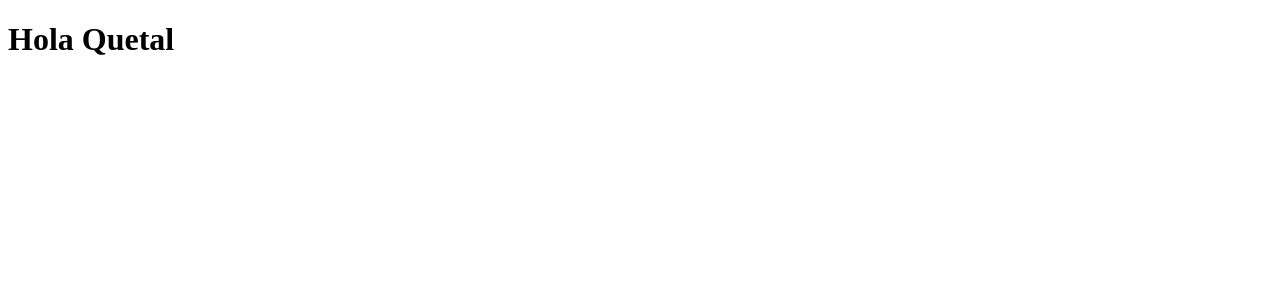
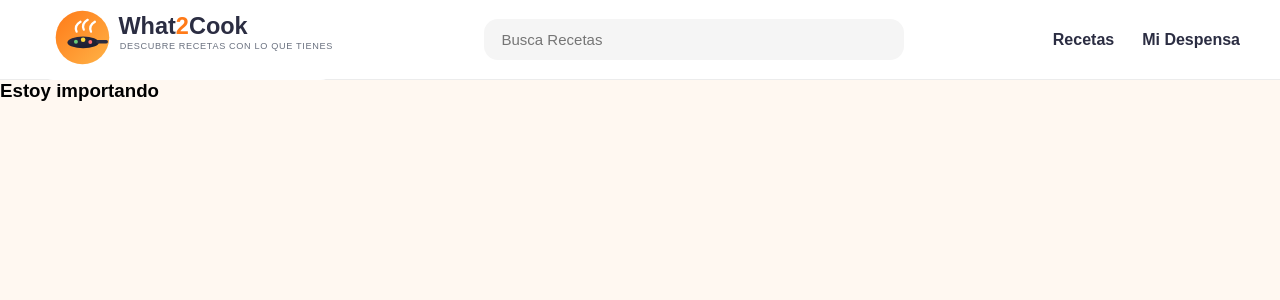
Before and after one commit to alvarowau/What2Cook, a Vue app: page / in a window 1280 px wide. Shown: the top 300 px of the page. Built offline with nearby package versions, Linux system fonts and the light colour scheme.

Commit message:
usando .env

```diff
--- a/src/App.vue
+++ b/src/App.vue
@@ -1,7 +1,18 @@
-<script setup></script>
+<script setup>
+import NavbarView from './views/NavbarView.vue';
+
+</script>
 
 <template>
-  <h1>Hola Quetal</h1>
+  <NavbarView/>
+  <RouterView/>
 </template>
 
-<style></style>
+<style>
+
+* {
+    margin: 0;
+    padding: 0;
+    box-sizing: border-box;
+}
+</style>
--- a/src/main.js
+++ b/src/main.js
@@ -1,7 +1,7 @@
 import { createApp } from "vue";
 
 import App from "./App.vue";
-
+import router from "./router";
 const app = createApp(App);
-
+app.use(router)
 app.mount("#app");
--- /dev/null
+++ b/src/stores/RecetasStore.js
@@ -0,0 +1,2 @@
+import { defineStore } from "pinia";
+import { vue, component } from "vue"
--- /dev/null
+++ b/src/views/NavbarView.vue
@@ -0,0 +1,118 @@
+<script setup></script>
+
+<template>
+  <header>
+
+    <nav class="navbar">
+        <div class="navbar-logo">
+            <span>
+               <img src="@/assets/logo.svg" alt="What2Cook Logo">
+            </span>
+        </div>
+        <input type="text"
+        placeholder="Busca Recetas">
+        <ul>
+            <li>
+                <a href="#">Recetas</a>
+                </li>
+            <li>
+                <a href="#">Mi Despensa</a>
+            </li>
+
+        </ul>
+    </nav>
+  </header>
+</template>
+
+<style>
+
+
+body {
+    font-family: Arial, sans-serif;
+    background-color: #fff8f1;
+}
+
+.navbar {
+    width: 100%;
+    height: 80px;
+
+    display: flex;
+    align-items: center;
+    justify-content: space-between;
+
+    padding: 0 40px;
+
+    background-color: white;
+
+    border-bottom: 1px solid #ececec;
+
+    position: sticky;
+    top: 0;
+
+    z-index: 1000;
+}
+
+.navbar-logo {
+    display: flex;
+    align-items: center;
+}
+
+.navbar-logo img {
+    height: 85px;
+    cursor: pointer;
+
+    transition: transform 0.2s ease;
+}
+
+.navbar-logo img:hover {
+    transform: scale(1.05);
+}
+
+.navbar input {
+    width: 420px;
+
+    padding: 12px 18px;
+
+    border: none;
+
+    border-radius: 14px;
+
+    background-color: #f5f5f5;
+
+    font-size: 15px;
+
+    outline: none;
+
+    transition: all 0.2s ease;
+}
+
+.navbar input:focus {
+    background-color: #eeeeee;
+
+    box-shadow: 0 0 0 3px rgba(255, 122, 24, 0.2);
+}
+
+.navbar ul {
+    display: flex;
+
+    align-items: center;
+
+    gap: 28px;
+
+    list-style: none;
+}
+
+.navbar ul li a {
+    text-decoration: none;
+
+    color: #2b2d42;
+
+    font-weight: 600;
+
+    transition: color 0.2s ease;
+}
+
+.navbar ul li a:hover {
+    color: #ff7a18;
+}
+</style>
--- /dev/null
+++ b/src/views/RecetasFeed.vue
@@ -0,0 +1,6 @@
+<script setup></script>
+
+
+<template>
+    <h3>Estoy importando</h3>
+</template>
```
Also changed, not shown: src/router/index.js (added, +18 -0 lines), src/assets/logo.svg (added), 1 other file (tests, documents, lock files or other folders).
